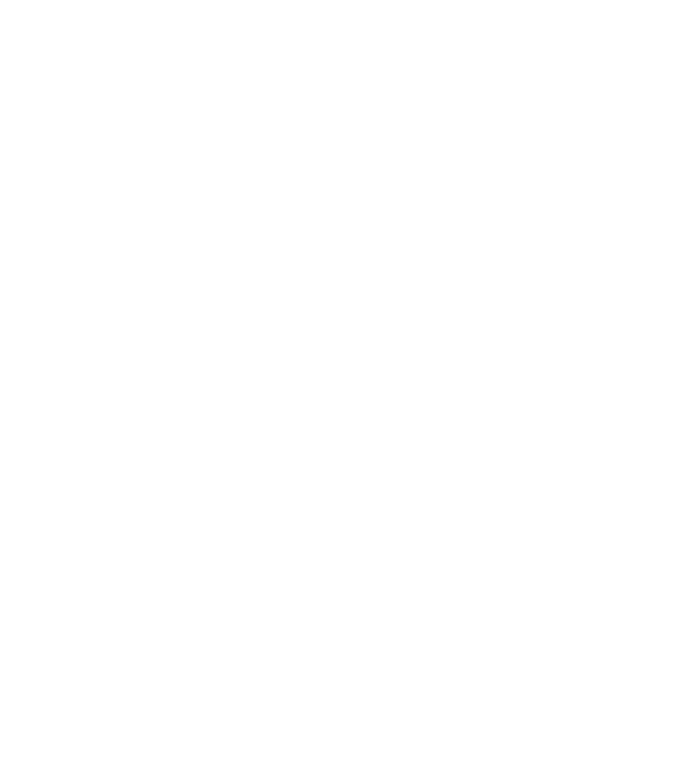
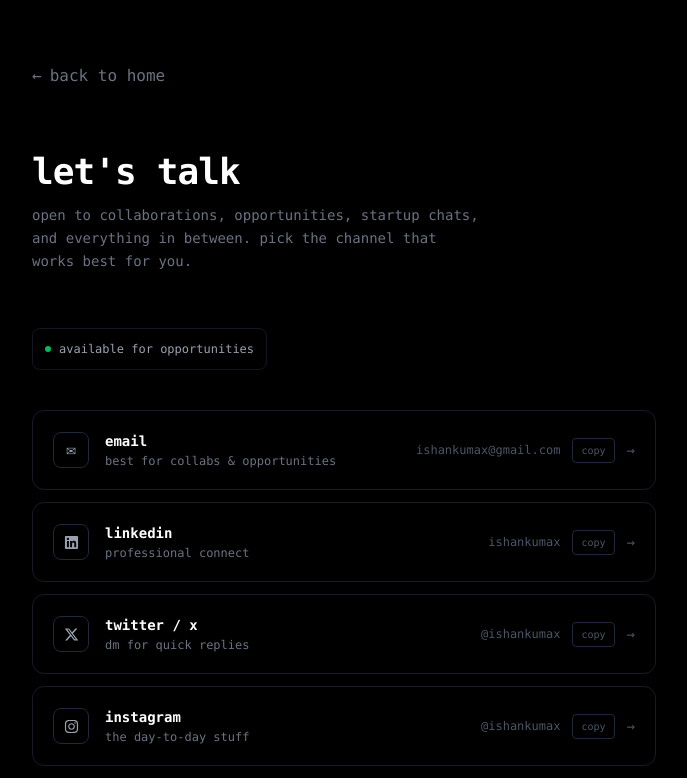
Before and after one commit to ishankumax/portfolio, a React (Vite) app: page /contact in a window 1280 px wide. Before the commit this address had no page. Shown: the top 778 px of the page, without its empty margins (296-983 px from the left). Built offline with nearby package versions, Linux system fonts and the light colour scheme.

Commit message:
feat: implement contact page and global footer with routing navigation

```diff
--- a/src/App.jsx
+++ b/src/App.jsx
@@ -6,6 +6,7 @@ import Specs from './components/Specs'
 import About from './components/About'
 import Insights from './components/Insights'
 import Experience from './components/Experience'
+import Contact from './components/Contact'
 
 function App() {
   return (
@@ -16,6 +17,7 @@ function App() {
         <Route path="/about" element={<About />} />
         <Route path="/insights" element={<Insights />} />
         <Route path="/experience" element={<Experience />} />
+        <Route path="/contact" element={<Contact />} />
       </Routes>
     </Router>
   )
--- /dev/null
+++ b/src/components/Contact.jsx
@@ -0,0 +1,135 @@
+import React, { useState } from 'react'
+import { Link } from 'react-router-dom'
+import { FaInstagram, FaLinkedin, FaXTwitter, FaGithub } from 'react-icons/fa6'
+
+const CONTACT_LINKS = [
+  {
+    label: 'email',
+    value: 'ishankumax@gmail.com',
+    href: 'mailto:ishankumax@gmail.com',
+    icon: '✉',
+    desc: 'best for collabs & opportunities'
+  },
+  {
+    label: 'linkedin',
+    value: 'ishankumax',
+    href: 'https://www.linkedin.com/in/ishankumax/',
+    icon: <FaLinkedin size={15} />,
+    desc: 'professional connect'
+  },
+  {
+    label: 'twitter / x',
+    value: '@ishankumax',
+    href: 'https://x.com/ishankumax',
+    icon: <FaXTwitter size={15} />,
+    desc: 'dm for quick replies'
+  },
+  {
+    label: 'instagram',
+    value: '@ishankumax',
+    href: 'https://www.instagram.com/ishankumax/',
+    icon: <FaInstagram size={15} />,
+    desc: 'the day-to-day stuff'
+  },
+  {
+    label: 'github',
+    value: 'ishankumax',
+    href: 'https://github.com/ishankumax',
+    icon: <FaGithub size={15} />,
+    desc: 'open source & projects'
+  },
+]
+
+function ContactCard({ item }) {
+  const [copied, setCopied] = useState(false)
+
+  const handleCopy = (e) => {
+    // Only copy on the copy button, not the whole card
+    e.preventDefault()
+    e.stopPropagation()
+    navigator.clipboard.writeText(item.value)
+    setCopied(true)
+    setTimeout(() => setCopied(false), 1800)
+  }
+
+  return (
+    <a
+      href={item.href}
+      target={item.href.startsWith('mailto') ? '_self' : '_blank'}
+      rel="noopener noreferrer"
+      className="group flex items-center justify-between gap-4 p-5 border border-gray-800/70 rounded-xl hover:border-gray-600 hover:bg-white/[0.02] transition-all duration-300"
+    >
+      <div className="flex items-center gap-4">
+        <div className="w-9 h-9 rounded-lg border border-gray-800 flex items-center justify-center text-gray-400 group-hover:border-gray-500 group-hover:text-white transition-all duration-300 shrink-0">
+          {item.icon}
+        </div>
+        <div>
+          <p className="text-sm font-bold text-white font-mono">{item.label}</p>
+          <p className="text-xs text-gray-500 mt-0.5">{item.desc}</p>
+        </div>
+      </div>
+      <div className="flex items-center gap-3 shrink-0">
+        <span className="text-xs text-gray-600 font-mono hidden sm:block">{item.value}</span>
+        <button
+          onClick={handleCopy}
+          className="text-[10px] text-gray-600 hover:text-white border border-gray-800 hover:border-gray-600 rounded px-2 py-1 transition-all duration-200 font-mono"
+          aria-label="Copy to clipboard"
+        >
+          {copied ? 'copied!' : 'copy'}
+        </button>
+        <span className="text-gray-600 group-hover:text-white group-hover:translate-x-0.5 transition-all duration-300 text-sm">→</span>
+      </div>
+    </a>
+  )
+}
+
+function Contact() {
+  return (
+    <div className="min-h-screen bg-black text-white font-mono">
+      {/* Header */}
+      <header className="w-full relative z-50">
+        <div className="max-w-2xl mx-auto px-6 py-12 md:py-16">
+          <Link
+            to="/"
+            className="text-gray-500 hover:text-white transition-colors flex items-center gap-2 w-fit group"
+          >
+            <span className="group-hover:-translate-x-1 transition-transform duration-300">←</span>
+            <span>back to home</span>
+          </Link>
+        </div>
+      </header>
+
+      {/* Page Content */}
+      <div className="max-w-2xl mx-auto px-6 pb-24">
+        {/* Title */}
+        <div className="mb-14">
+          <h1 className="text-3xl md:text-4xl font-bold mb-3 tracking-tight">let's talk</h1>
+          <p className="text-gray-500 text-sm leading-relaxed max-w-md">
+            open to collaborations, opportunities, startup chats, and everything in between.
+            pick the channel that works best for you.
+          </p>
+        </div>
+
+        {/* Status indicator */}
+        <div className="flex items-center gap-2 mb-10 p-3 border border-gray-800/60 rounded-lg w-fit">
+          <span className="w-1.5 h-1.5 rounded-full bg-green-400 animate-pulse" />
+          <span className="text-xs text-gray-400 font-mono">available for opportunities</span>
+        </div>
+
+        {/* Contact links */}
+        <div className="flex flex-col gap-3">
+          {CONTACT_LINKS.map((item) => (
+            <ContactCard key={item.label} item={item} />
+          ))}
+        </div>
+
+        {/* Footer note */}
+        <p className="mt-12 text-xs text-gray-700 text-center">
+          i usually reply within 24 hours — i don't ghost.
+        </p>
+      </div>
+    </div>
+  )
+}
+
+export default Contact
--- a/src/components/Footer.jsx
+++ b/src/components/Footer.jsx
@@ -1,22 +1,63 @@
 import React from 'react'
-import { FaInstagram, FaLinkedin, FaXTwitter } from 'react-icons/fa6'
+import { Link } from 'react-router-dom'
+import { FaInstagram, FaLinkedin, FaXTwitter, FaGithub } from 'react-icons/fa6'
 
 function Footer() {
+  const year = new Date().getFullYear()
+
   return (
-    <footer className="pt-6 pb-6 mt-10 border-t border-gray-700">
-      <div className="flex flex-wrap justify-between gap-6">
-        <a href="https://www.instagram.com/ishankumax/" target="_blank" rel="noopener noreferrer" className="flex items-center gap-2 px-6 py-3 border-2 border-white rounded-lg hover:bg-white hover:text-black transition-all">
-          <FaInstagram size={18} />
-          <span className="text-sm">Instagram</span>
-        </a>
-        <a href="https://www.linkedin.com/in/ishankumax/" target="_blank" rel="noopener noreferrer" className="flex items-center gap-2 px-6 py-3 border-2 border-white rounded-lg hover:bg-white hover:text-black transition-all">
-          <FaLinkedin size={18} />
-          <span className="text-sm">LinkedIn</span>
-        </a>
-        <a href="https://x.com/ishankumax" target="_blank" rel="noopener noreferrer" className="flex items-center gap-2 px-6 py-3 border-2 border-white rounded-lg hover:bg-white hover:text-black transition-all">
-          <FaXTwitter size={18} />
-          <span className="text-sm">Twitter</span>
-        </a>
+    <footer className="pt-10 pb-8 mt-16 border-t border-gray-800/60">
+      <div className="flex flex-col gap-8">
+
+        {/* Top row: CTA + Socials */}
+        <div className="flex flex-col md:flex-row justify-between items-start md:items-center gap-6">
+          {/* Left: Let's Talk CTA */}
+          <div>
+            <p className="text-xs text-gray-600 uppercase tracking-widest mb-2 font-mono">got an idea?</p>
+            <Link
+              to="/contact"
+              className="inline-flex items-center gap-2 text-white border border-gray-700 hover:border-white hover:bg-white hover:text-black transition-all duration-300 px-5 py-2.5 rounded-lg text-sm font-mono group"
+            >
+              <span className="w-1.5 h-1.5 rounded-full bg-green-400 animate-pulse" />
+              let's talk
+              <span className="group-hover:translate-x-0.5 transition-transform duration-300">→</span>
+            </Link>
+          </div>
+
+          {/* Right: Social icons */}
+          <div className="flex items-center gap-3">
+            <a href="https://github.com/ishankumax" target="_blank" rel="noopener noreferrer"
+              className="p-2 border border-gray-800 rounded hover:bg-white hover:text-black transition-all duration-200 text-gray-400 hover:text-black">
+              <FaGithub size={16} />
+            </a>
+            <a href="https://www.linkedin.com/in/ishankumax/" target="_blank" rel="noopener noreferrer"
+              className="p-2 border border-gray-800 rounded hover:bg-white hover:text-black transition-all duration-200 text-gray-400 hover:text-black">
+              <FaLinkedin size={16} />
+            </a>
+            <a href="https://x.com/ishankumax" target="_blank" rel="noopener noreferrer"
+              className="p-2 border border-gray-800 rounded hover:bg-white hover:text-black transition-all duration-200 text-gray-400 hover:text-black">
+              <FaXTwitter size={16} />
+            </a>
+            <a href="https://www.instagram.com/ishankumax/" target="_blank" rel="noopener noreferrer"
+              className="p-2 border border-gray-800 rounded hover:bg-white hover:text-black transition-all duration-200 text-gray-400 hover:text-black">
+              <FaInstagram size={16} />
+            </a>
+          </div>
+        </div>
+
+        {/* Bottom row: Copyright + quick nav */}
+        <div className="flex flex-col md:flex-row justify-between items-start md:items-center gap-2 pt-4 border-t border-gray-800/40">
+          <p className="text-[11px] text-gray-600 font-mono">
+            © {year} ishankumax — built with react + vite
+          </p>
+          <div className="flex gap-4 text-[11px] text-gray-600 font-mono">
+            <Link to="/insights" className="hover:text-gray-400 transition-colors">insights</Link>
+            <Link to="/experience" className="hover:text-gray-400 transition-colors">experience</Link>
+            <Link to="/specs" className="hover:text-gray-400 transition-colors">specs</Link>
+            <Link to="/contact" className="hover:text-gray-400 transition-colors">contact</Link>
+          </div>
+        </div>
+
       </div>
     </footer>
   )
```
